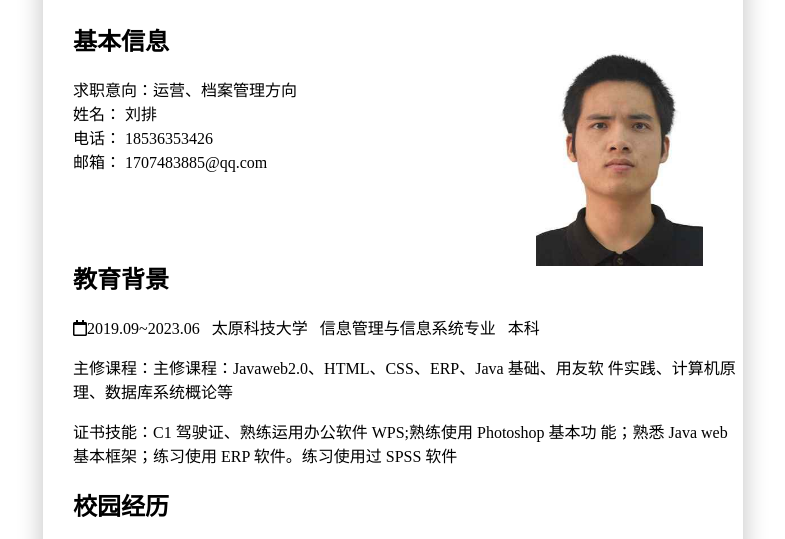
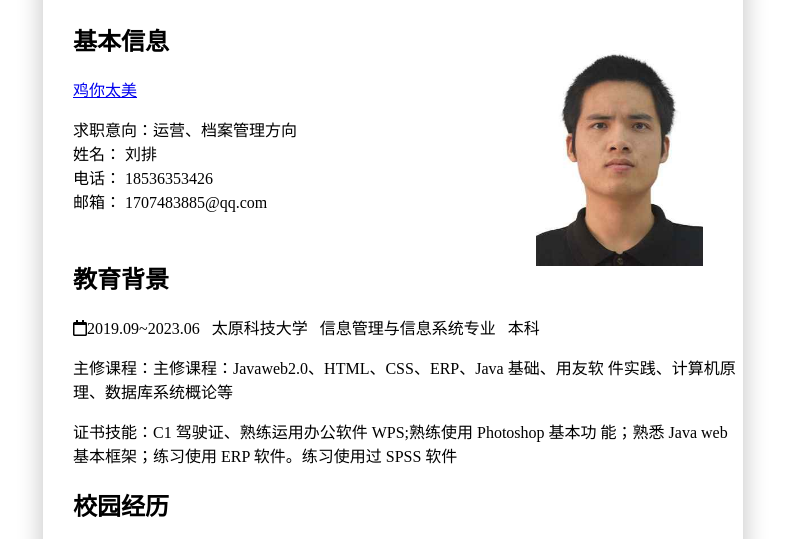
Before and after one commit to Lavi-17/liu.io, a plain HTML site: page index.html in a window 1280 px wide. Shown: the part 187-726 px from the top of the page, without its empty margins (247-1032 px from the left). Drawn offline with Linux system fonts and the light colour scheme.

Commit message:
Update index.html

```diff
--- a/index.html
+++ b/index.html
@@ -18,6 +18,9 @@
             <div class="basic-info">
                 <div class="content">
                     <h2>基本信息</h2>
+
+		<a href="content.html" title="进入目录" target="top">鸡你太美</a>
+			 <link  href="self introduce.html" title="进入视频介绍" />
                     <p>
 					    求职意向：运营、档案管理方向<br>
                         姓名：       刘排 <br>
```
